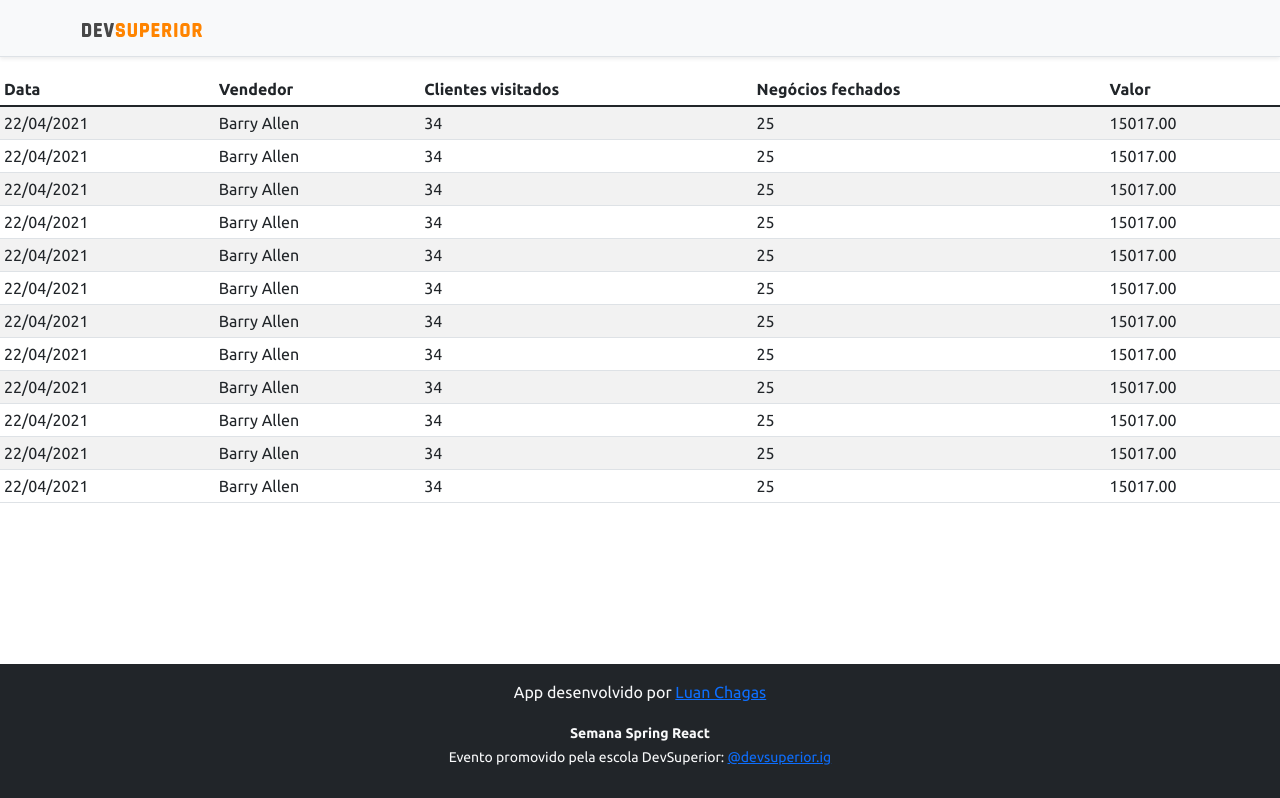
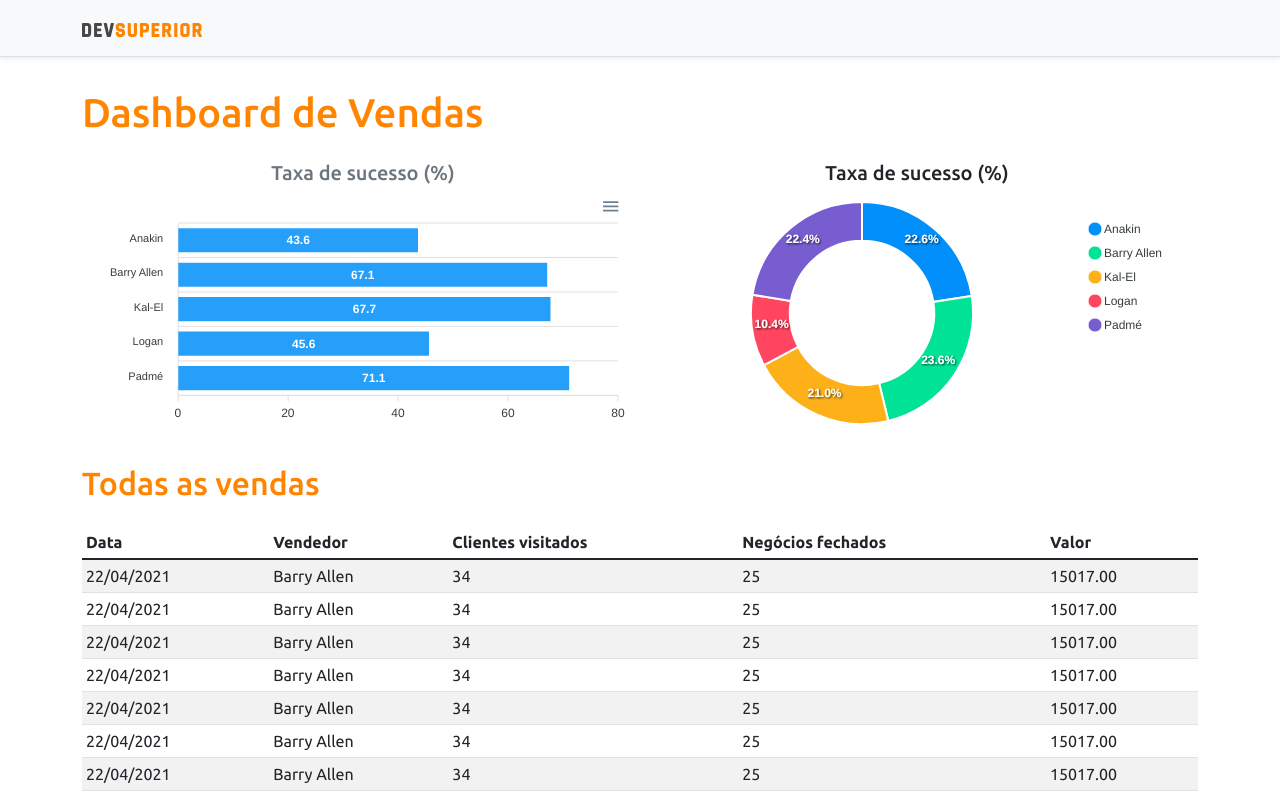
Before and after one commit to LuanChagas/semana_spring_react_4.0, a React (Create React App) app in the folder frontend/: page / in a window 1280 px wide. Shown: the top 798 px of the page. Built offline with nearby package versions, Linux system fonts and the light colour scheme.

Commit message:
Static charts

```diff
--- a/frontend/package.json
+++ b/frontend/package.json
@@ -10,8 +10,10 @@
     "@types/node": "^12.20.23",
     "@types/react": "^17.0.20",
     "@types/react-dom": "^17.0.9",
+    "apexcharts": "^3.28.1",
     "bootstrap": "^5.1.0",
     "react": "^17.0.2",
+    "react-apexcharts": "^1.3.9",
     "react-dom": "^17.0.2",
     "react-scripts": "4.0.3",
     "typescript": "^4.4.2",
--- a/frontend/src/App.tsx
+++ b/frontend/src/App.tsx
@@ -1,17 +1,33 @@
+import BarChat from "components/BarChat";
 import DataTable from "components/DataTable";
+import DonutChat from "components/DonutChart";
 import Footer from "components/Footer";
 import NavBar from "components/Navbar/Index";
-
-
 
 function App() {
   return (
     <>
-      <NavBar/>
+      <NavBar />
+      <div className="container">
+        <h1 className="text-primary py-3">Dashboard de Vendas</h1>
 
-    <DataTable/>
-      <Footer/>
-       </>
+        <div className="row px-3">
+          <div className="col-sm-6">
+            <h5 className="text-center text-secondary">Taxa de sucesso (%)</h5>
+            <BarChat />
+          </div>
+          <div className="col-sm-6">
+            <h5 className="text-center">Taxa de sucesso (%)</h5>
+            <DonutChat />
+          </div>
+        </div>
+        <div className="py-3">
+          <h2 className="text-primary">Todas as vendas</h2>
+        </div>
+        <DataTable />
+      </div>
+      <Footer />
+    </>
   );
 }
 
--- /dev/null
+++ b/frontend/src/components/BarChat/index.tsx
@@ -0,0 +1,34 @@
+import Chart from "react-apexcharts"
+
+const BarChat = () => {
+
+    const options = {
+        plotOptions: {
+            bar: {
+                horizontal: true,
+            },
+        },
+    };
+
+        const mockData = {
+    labels: {
+        categories: ['Anakin', 'Barry Allen', 'Kal-El', 'Logan', 'Padmé']
+    },
+    series: [
+        {
+            name: "% Sucesso",
+            data: [43.6, 67.1, 67.7, 45.6, 71.1]
+        }
+    ]
+};
+  return (
+      <Chart
+          options={{ ...options, xaxis: mockData.labels }}
+          series={mockData.series}
+          type="bar"
+          height="240"
+      />
+  );
+}
+
+export default BarChat;
--- /dev/null
+++ b/frontend/src/components/DonutChart/index.tsx
@@ -0,0 +1,27 @@
+import Chart from "react-apexcharts"
+
+const DonutChat
+    = () => {
+
+        const mockData = {
+            series: [477138, 499928, 444867, 220426, 473088],
+            labels: ['Anakin', 'Barry Allen', 'Kal-El', 'Logan', 'Padmé']
+        }
+
+        const options = {
+            legend: {
+                show: true
+            }
+        }
+        return (
+            <Chart
+                options={{ ...options, labels: mockData.labels }}
+                series={mockData.series}
+                type="donut"
+                height="240"
+            />
+        );
+    }
+
+export default DonutChat
+    ;
```
Also changed, not shown: 1 other file (tests, documents, lock files or other folders).
